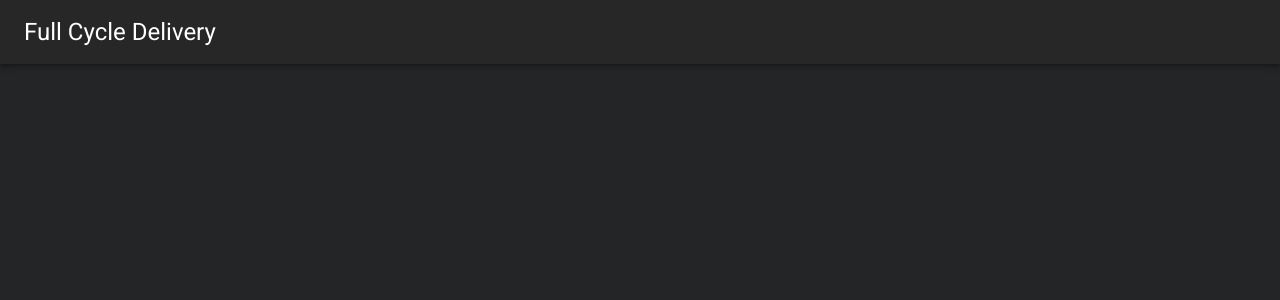
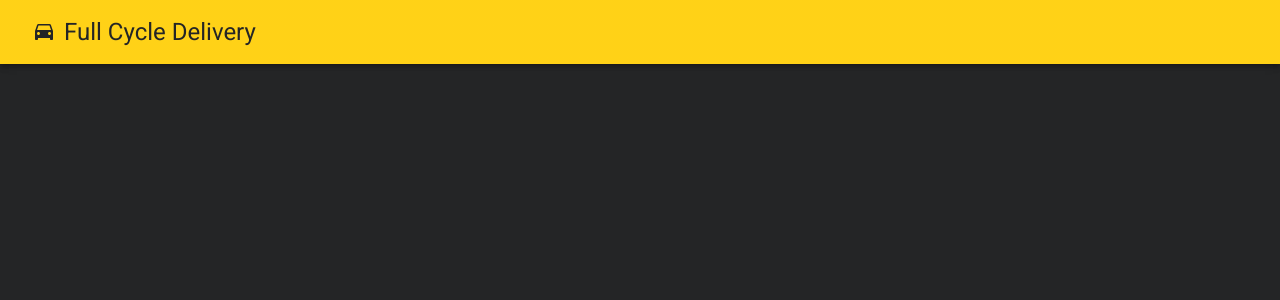
Before and after one commit to humbertoromanojr/car-dealership, a React (Create React App) app: page / in a window 1280 px wide. Shown: the top 300 px of the page. Built offline with nearby package versions, Linux system fonts and the light colour scheme.

Commit message:
Apply icons in toolBar

```diff
--- a/src/App.tsx
+++ b/src/App.tsx
@@ -1,13 +1,17 @@
-import { AppBar, CssBaseline, ThemeProvider, Toolbar, Typography } from "@mui/material";
+import { AppBar, CssBaseline, IconButton, ThemeProvider, Toolbar, Typography } from "@mui/material";
 import theme from "./theme";
+import DriveEtaIcon from "@mui/icons-material/DriveEta";
 
 function App() {
   return (
     <ThemeProvider theme={theme}>
       <CssBaseline/>{/* <=== apply background all app */}
 
-      <AppBar position="static">
+      <AppBar position="static" enableColorOnDark>
         <Toolbar>
+          <IconButton color="inherit">
+            <DriveEtaIcon/>
+          </IconButton>
           <Typography variant="h5">Full Cycle Delivery</Typography>
         </Toolbar>
       </AppBar>
```
